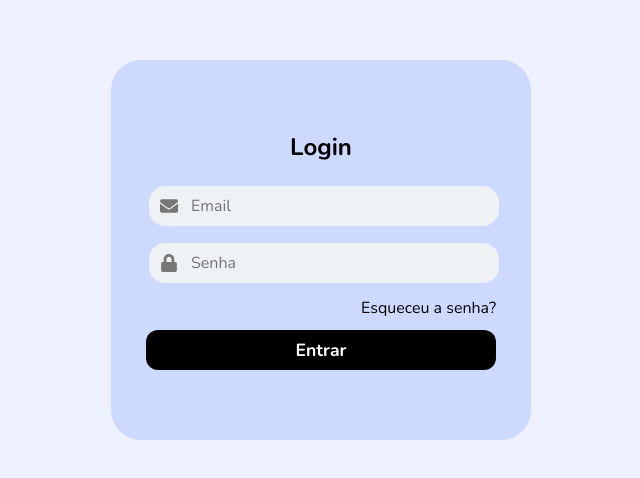
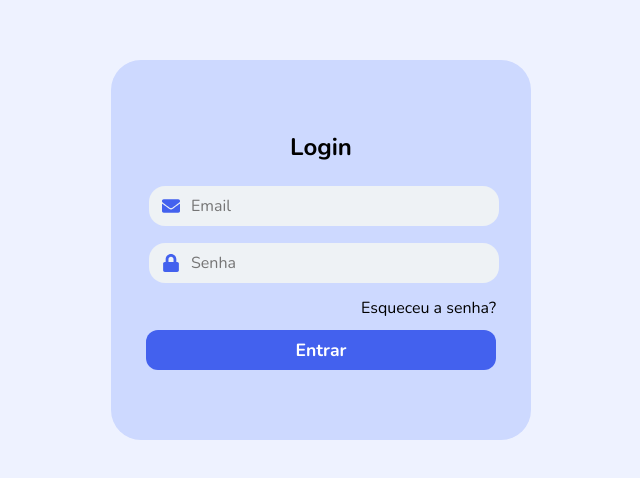
Before and after one commit to Gabriel-Tavora/time-management, a React (Vite) app: page / in a window 1280 px wide. Shown: the part 150-628 px from the top of the page, without its empty margins (319-959 px from the left). Built offline with nearby package versions, Linux system fonts and the light colour scheme.

Commit message:
login page reform

```diff
--- a/src/pages/Login/Login.css
+++ b/src/pages/Login/Login.css
@@ -51,10 +51,10 @@
 
 .input-icon {
   position: absolute;
-  left: 14px;
+  left: 16px;
   top: 50%;
   transform: translateY(-50%);
-  color: #777;
+  color: #4361ee;
   font-size: 18px;
   cursor: pointer;
   pointer-events: none;
@@ -70,11 +70,11 @@
 }
 
 .login-page a:hover {
-  color: #254a5c;
+  color: #4361ee;
 }
 
 .login-page button {
-  background-color: black;
+  background-color: #4361ee;
   color: #ffffff;
   min-width: 200px;
   width: 100%;
@@ -89,5 +89,5 @@
 }
 
 .login-page button:hover {
-  opacity: 0.85;
+  background-color: #3d57cf;
 }
```
